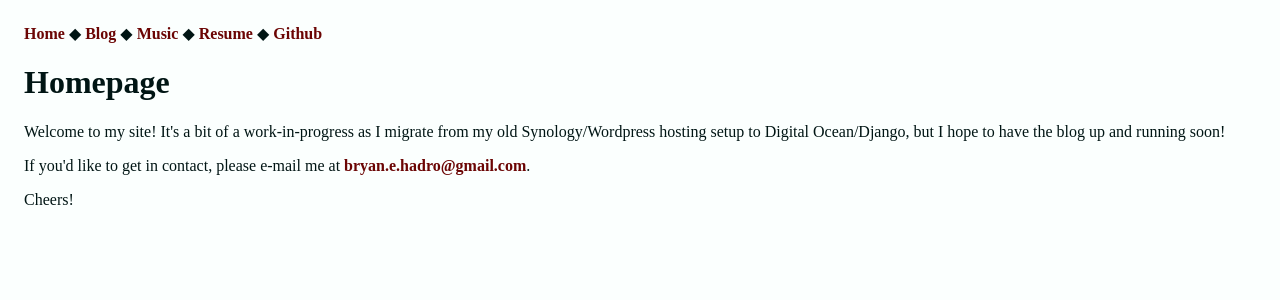
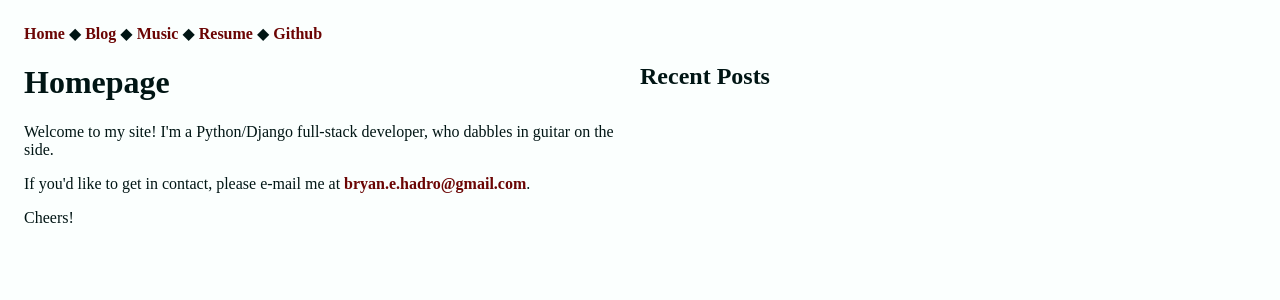
Before and after one commit to bboru21/bryanhadro, a Django app: page / in a window 1280 px wide. Shown: the top 300 px of the page. Run offline with Django 3.2, Linux system fonts and the light colour scheme; data that the repository does not hold is empty; some libraries are stand-ins or nearby versions.

Commit message:
cleans up HTML layout, adds blog posts to homepage

```diff
--- a/blog/templates/blog/index.html
+++ b/blog/templates/blog/index.html
@@ -2,6 +2,7 @@
 
 {% block 'content' %}
     <h1>Blog</h1>
+    <p>Sometimes I write, sometimes it's worth reading. Check it out below.</p>
     {% for post in posts %}
     <div>
         <h2>
--- a/website/templates/website/base.html
+++ b/website/templates/website/base.html
@@ -47,6 +47,11 @@
             .byline {
                 color: #008F88;
             }
+            .menu {
+                background-color:  #FBFFFE;
+                white-space:  nowrap;
+                overflow-x: scroll;
+            }
         </style>
 
         {% block 'head_static' %}
@@ -54,6 +59,7 @@
     </head>
     <body>
         <!-- menu -->
+        <div class="menu">
             <a href="{% url 'homepage' %}">Home</a>
             &#9670;
             <a href="{% url 'blog_index' %}">Blog</a>
@@ -63,6 +69,7 @@
             <a href="{% url 'resume' %}">Resume</a>
             &#9670;
             <a href="https://github.com/bboru21?tab=repositories" target="_blank">Github</a>
+        </div>
 
         <div>
             {% block 'content' %}
--- a/website/templates/website/index.html
+++ b/website/templates/website/index.html
@@ -1,13 +1,50 @@
 {% extends 'website/base.html' %}
 
+{% block 'head_static' %}
+    {{ block.super }}
+    <style>
+        .main-content-container {
+            display:  flex;
+            flex-direction:  row;
+            flex-wrap:  wrap;
+            justify-content:  space-between;
+
+        }
+        .main-content
+        .main-content-aside {
+            flex-basis:  100%;
+        }
+        @media screen and (min-width:  480px) {
+            .main-content {
+                flex-basis:  50%;
+            }
+            .main-content-aside {
+                flex-basis:  50%;
+            }
+        }
+    </style>
+{% endblock 'head_static' %}
+
 {% block 'content' %}
-    <h1>Homepage</h1>
 
-
-<p>Welcome to my site! It's a bit of a work-in-progress as I migrate from my old Synology/Wordpress hosting setup to Digital Ocean/Django, but I hope to have the blog up and running soon!</p>
-
-<p>If you'd like to get in contact, please e-mail me at <a href="mailto:bryan.e.hadro@gmail.com">bryan.e.hadro@gmail.com</a>.</p>
-
-<p>Cheers!</p>
+<div class="main-content-container">
+    <div class="main-content">
+        <h1>Homepage</h1>
+        <p>Welcome to my site! I'm a Python/Django full-stack developer, who dabbles in guitar on the side.</p>
+        <p>If you'd like to get in contact, please e-mail me at <a href="mailto:bryan.e.hadro@gmail.com">bryan.e.hadro@gmail.com</a>.</p>
+        <p>Cheers!</p>
+    </div>
+    <div class="main-content-aside">
+        <h2>Recent Posts</h2>
+        <ul>
+            {% for post in posts %}
+                <li>
+                    <a href="{{post.url}}">{{post.title}}</a>&nbsp;
+                    (<time datetime="{{post.created_date}}">{{post.created_date}}</time>)
+                </li>
+            {% endfor %}
+        </ul>
+    </div>
+</div>
 
 {% endblock 'content' %}
--- a/website/views.py
+++ b/website/views.py
@@ -5,9 +5,14 @@ from django.http import (
 from django.shortcuts import render
 from django.conf import settings
 
+from blog.models import Post
+
 def index(request):
+    posts = Post.objects.filter(active=True)
+
     context = {
         'title': 'BryanHadro.com - Homepage',
+        'posts': posts[:5],
     }
     return render(request, 'website/index.html', context)
 
```
Lines whose indentation alone changed are shown as unchanged.
